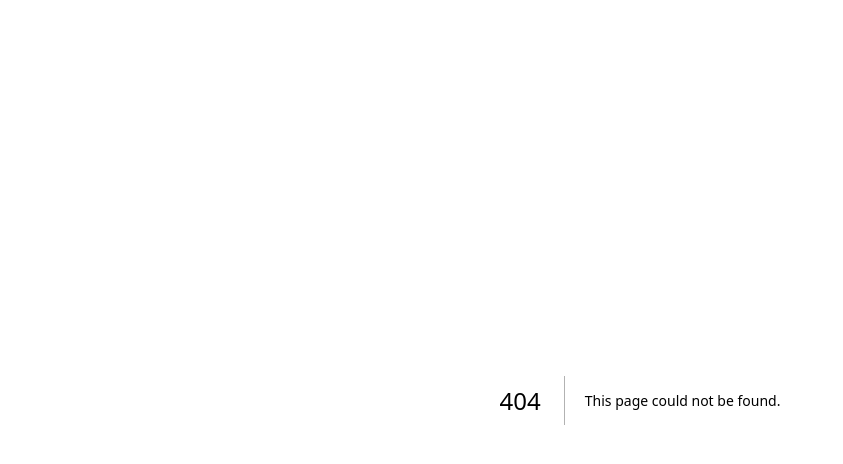
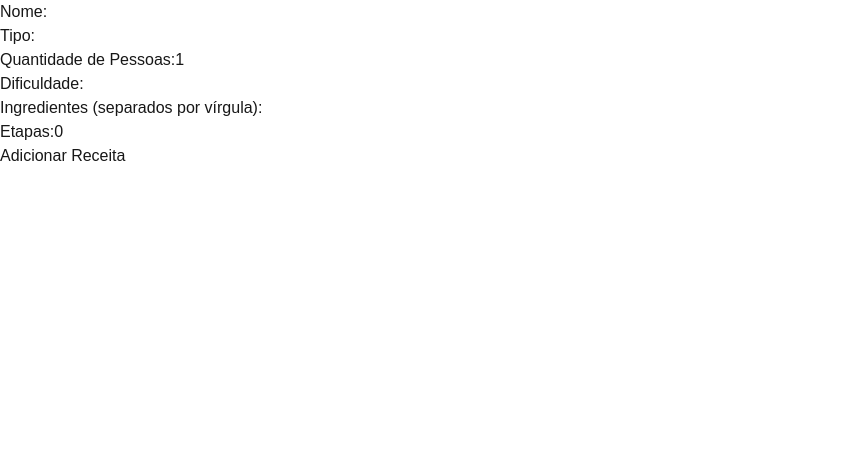
Before and after one commit to SpositoDouglas/teste-g2, a Next.js app: page /Receita/nova in a window 1280 px wide. Before the commit this address had no page. Shown: the top 464 px of the page, without its empty margins (0-843 px from the left). Built offline with nearby package versions, Linux system fonts and the light colour scheme.

Commit message:
Correção de bugs

```diff
--- /dev/null
+++ b/src/app/Receita/nova/page.tsx
@@ -0,0 +1,82 @@
+'use client';
+import { useState } from 'react';
+import api from '../../../components/api';
+import { useRouter } from 'next/navigation';
+
+const NovaReceita = () => {
+  const [nome, setNome] = useState('');
+  const [tipo, setTipo] = useState('');
+  const [qtdPessoas, setQtdPessoas] = useState(1);
+  const [dificuldade, setDificuldade] = useState('');
+  const [ingredientes, setIngredientes] = useState('');
+  const [etapas, setEtapas] = useState(0);
+
+  const router = useRouter();
+
+  const handleSubmit = async (e: React.FormEvent) => {
+    e.preventDefault();
+    try {
+      await api.post('/Receita', {
+        nome,
+        tipo,
+        qtd_pessoas: qtdPessoas,
+        dificuldade,
+        ingredientes: ingredientes.split(','),
+        etapas,
+      });
+      router.push('/'); // Redireciona para a página inicial
+    } catch (error) {
+      console.error('Erro ao adicionar receita:', error);
+    }
+  };
+
+  return (
+    <form onSubmit={handleSubmit}>
+      <div>
+        <label>Nome:</label>
+        <input value={nome} onChange={(e) => setNome(e.target.value)} required />
+      </div>
+      <div>
+        <label>Tipo:</label>
+        <input value={tipo} onChange={(e) => setTipo(e.target.value)} required />
+      </div>
+      <div>
+        <label>Quantidade de Pessoas:</label>
+        <input
+          type="number"
+          value={qtdPessoas}
+          onChange={(e) => setQtdPessoas(Number(e.target.value))}
+          required
+        />
+      </div>
+      <div>
+        <label>Dificuldade:</label>
+        <input
+          value={dificuldade}
+          onChange={(e) => setDificuldade(e.target.value)}
+          required
+        />
+      </div>
+      <div>
+        <label>Ingredientes (separados por vírgula):</label>
+        <input
+          value={ingredientes}
+          onChange={(e) => setIngredientes(e.target.value)}
+          required
+        />
+      </div>
+      <div>
+        <label>Etapas:</label>
+        <input
+          type="number"
+          value={etapas}
+          onChange={(e) => setEtapas(Number(e.target.value))}
+          required
+        />
+      </div>
+      <button type="submit">Adicionar Receita</button>
+    </form>
+  );
+};
+
+export default NovaReceita;
```
Also changed, not shown: src/app/Receita/[id].tsx (deleted, +0 -63 lines), src/app/Receita/[id]/page.tsx (added, +43 -0 lines), src/app/page.tsx (+16 -31 lines).
